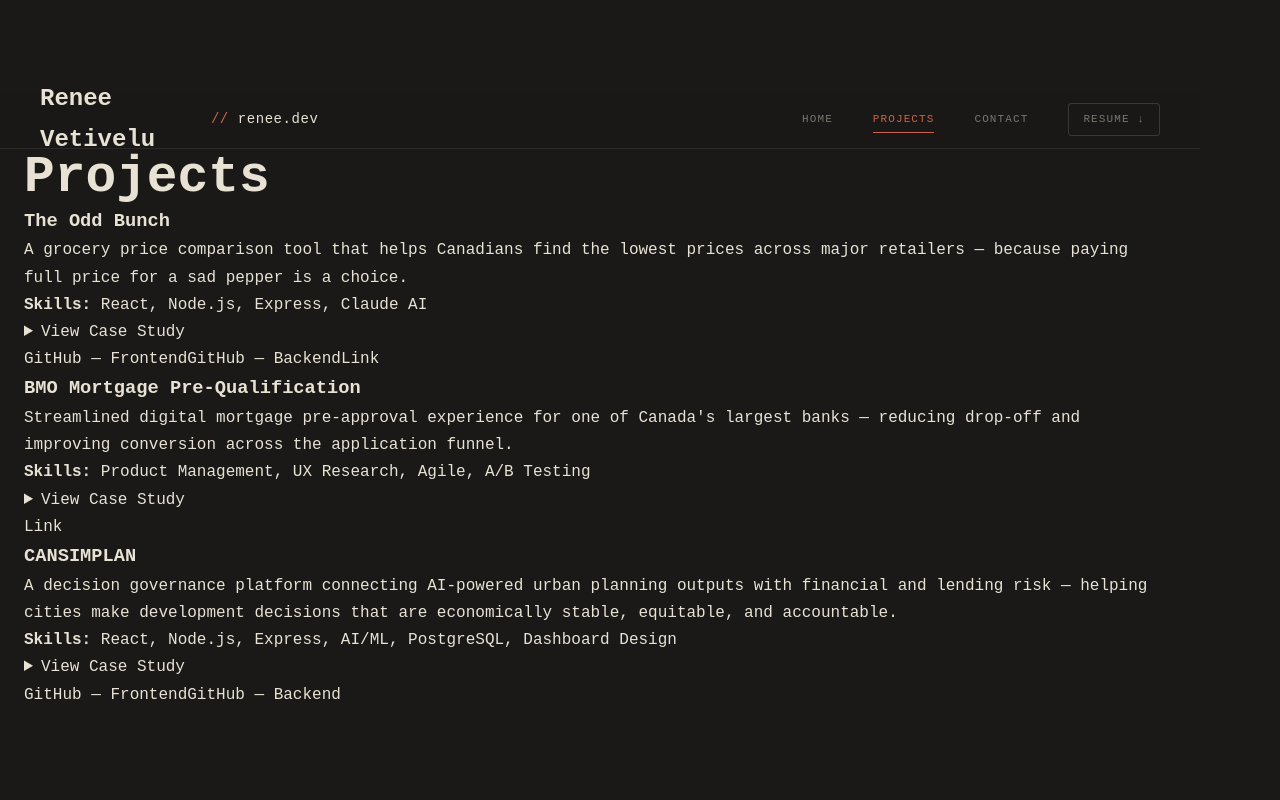
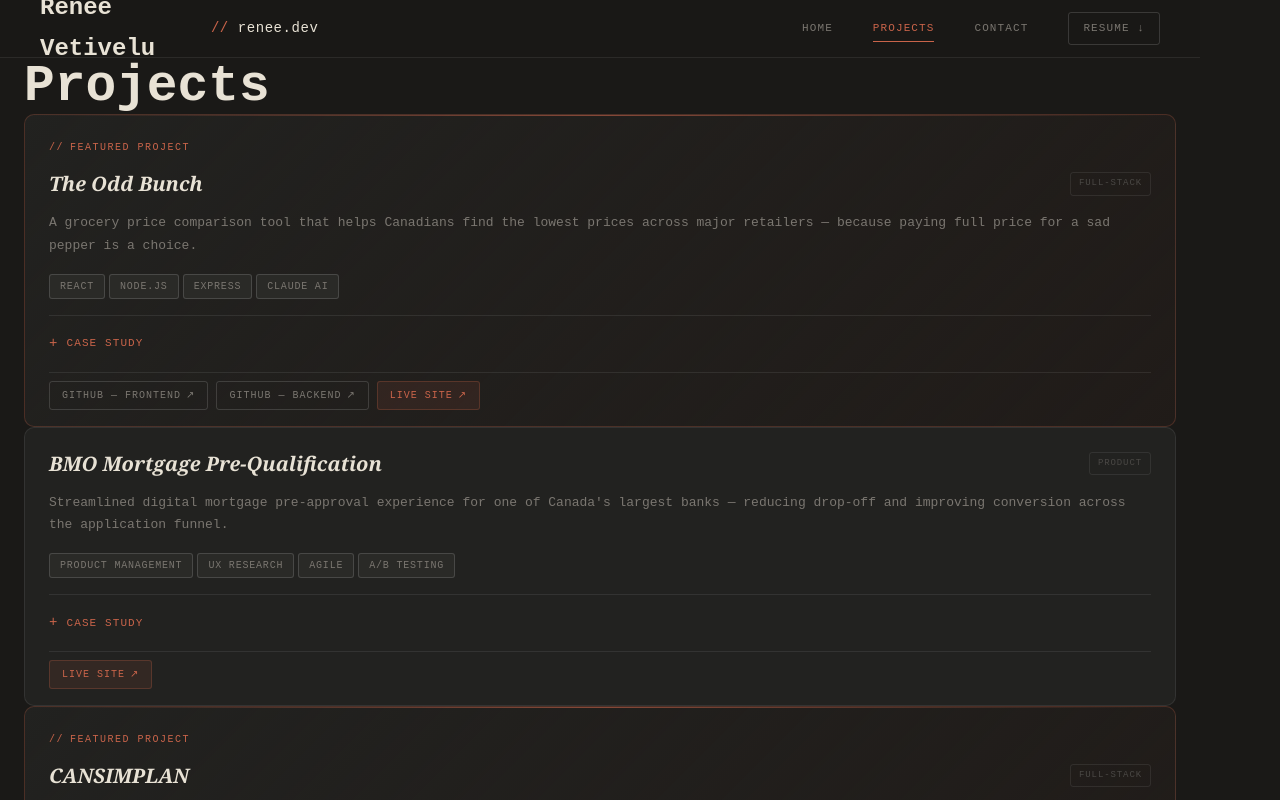
Before and after one commit to reneevettivelu08/portfolio_react, a React (Vite) app: page /projects in a window 1280 px wide. Shown: the top 800 px of the page. Built offline with nearby package versions, Linux system fonts and the light colour scheme.

Commit message:
updated project card and styling

```diff
--- a/src/components/ProjectCard.jsx
+++ b/src/components/ProjectCard.jsx
@@ -1,21 +1,72 @@
+import "./ProjectCard.scss";
+
 export default function ProjectCard({ project }) {
   return (
-    <div className="card">
-      <h3>{project.title}</h3>
-      <p>{project.description}</p>
-      <p><strong>Skills:</strong> {project.skills.join(", ")}</p>
-      <details>
-        <summary>View Case Study</summary>
-        <p>{project.caseStudy}</p>
+    <div className={`card ${project.featured ? "card--featured" : ""}`}>
+
+      {project.featured && (
+        <span className="card__badge">Featured project</span>
+      )}
+
+      <div className="card__header">
+        <h3 className="card__title">{project.title}</h3>
+        {project.type && (
+          <span className="card__type">{project.type}</span>
+        )}
+      </div>
+
+      <p className="card__description">{project.description}</p>
+
+      <div className="card__skills">
+        {project.skills.map((skill) => (
+          <span key={skill} className="skill-tag">
+            {skill}
+          </span>
+        ))}
+      </div>
+
+      <details className="card__case-study">
+        <summary>Case Study</summary>
+        <div className="card__case-study__body">
+          {project.caseStudy}
+        </div>
       </details>
-      <div className="card-links">
-        {project.github.length > 0 && project.github.map((repo) => (
-          <a key={repo.label} href={repo.url}>
-            GitHub — {repo.label}
+
+      <div className="card__links">
+        {project.github.length > 0 &&
+          project.github.map((repo) => (
+            <a
+              key={repo.label}
+              href={repo.url}
+              className="card__link"
+              target="_blank"
+              rel="noreferrer"
+            >
+              GitHub — {repo.label}
+            </a>
+          ))}
+        {project.link && (
+          <a
+            href={project.link}
+            className="card__link card__link--demo"
+            target="_blank"
+            rel="noreferrer"
+          >
+            Live Site
           </a>
-        ))}
-        {project.link && <a href={project.link}>Link</a>}
+        )}
+        {project.demo && (
+          <a
+            href={project.demo}
+            className="card__link card__link--demo"
+            target="_blank"
+            rel="noreferrer"
+          >
+            Demo
+          </a>
+        )}
       </div>
+
     </div>
   );
 }
--- a/src/components/ProjectCard.scss
+++ b/src/components/ProjectCard.scss
@@ -0,0 +1,206 @@
+@use '../styles/variables' as *;
+
+.card {
+  background: $bg-surface;
+  border: 0.5px solid $border;
+  border-radius: $radius-lg;
+  padding: $space-lg $space-lg $space-md;
+  display: flex;
+  flex-direction: column;
+  gap: $space-md;
+  transition: border-color $transition, transform $transition-slow;
+  position: relative;
+  overflow: hidden;
+
+  &::before {
+    content: '';
+    position: absolute;
+    top: 0;
+    left: 0;
+    right: 0;
+    height: 1px;
+    background: linear-gradient(90deg, transparent, $accent, transparent);
+    opacity: 0;
+    transition: opacity $transition-slow;
+  }
+
+  &:hover {
+    border-color: $border-mid;
+    transform: translateY(-3px);
+
+    &::before {
+      opacity: 1;
+    }
+  }
+
+  &--featured {
+    border-color: $accent-border;
+    background: linear-gradient(135deg, $bg-surface 0%, rgba(201, 100, 74, 0.04) 100%);
+
+    &::before {
+      opacity: 0.6;
+    }
+  }
+
+  &__badge {
+    display: inline-flex;
+    align-items: center;
+    gap: 6px;
+    font-family: $font-mono;
+    font-size: 0.625rem;
+    text-transform: uppercase;
+    letter-spacing: 0.15em;
+    color: $accent;
+
+    &::before {
+      content: '//';
+    }
+  }
+
+  &__header {
+    display: flex;
+    align-items: flex-start;
+    justify-content: space-between;
+    gap: $space-sm;
+  }
+
+  &__title {
+    font-family: $font-serif;
+    font-size: 1.25rem;
+    font-style: italic;
+    color: $text;
+    line-height: 1.2;
+  }
+
+  &__type {
+    font-family: $font-mono;
+    font-size: 0.5625rem;
+    text-transform: uppercase;
+    letter-spacing: 0.1em;
+    color: $text-faint;
+    border: 0.5px solid $border;
+    padding: 3px 8px;
+    border-radius: $radius-sm;
+    white-space: nowrap;
+    flex-shrink: 0;
+  }
+
+  &__description {
+    font-size: 0.8125rem;
+    color: $text-muted;
+    line-height: 1.75;
+  }
+
+  &__skills {
+    display: flex;
+    flex-wrap: wrap;
+    gap: $space-xs;
+  }
+
+  // Case Study accordion
+  &__case-study {
+    border-top: 0.5px solid $border;
+    padding-top: $space-md;
+
+    summary {
+      font-family: $font-mono;
+      font-size: 0.6875rem;
+      text-transform: uppercase;
+      letter-spacing: 0.1em;
+      color: $accent;
+      cursor: pointer;
+      list-style: none;
+      display: flex;
+      align-items: center;
+      gap: 8px;
+      user-select: none;
+      transition: color $transition;
+
+      &::-webkit-details-marker { display: none; }
+
+      &::before {
+        content: '+';
+        font-size: 0.875rem;
+        transition: transform $transition;
+      }
+
+      &:hover {
+        color: $accent-light;
+      }
+    }
+
+    &[open] summary::before {
+      transform: rotate(45deg);
+    }
+
+    &__body {
+      margin-top: $space-md;
+      font-size: 0.8125rem;
+      color: $text-muted;
+      line-height: 1.85;
+      white-space: pre-line;
+
+      // Style the structured sections inside caseStudy text
+      strong {
+        color: $text;
+        font-weight: normal;
+        display: block;
+        margin-top: $space-md;
+        font-family: $font-mono;
+        font-size: 0.625rem;
+        text-transform: uppercase;
+        letter-spacing: 0.12em;
+        color: $accent;
+
+        &:first-child {
+          margin-top: 0;
+        }
+      }
+    }
+  }
+
+  &__links {
+    display: flex;
+    flex-wrap: wrap;
+    gap: $space-sm;
+    margin-top: auto;
+    padding-top: $space-sm;
+    border-top: 0.5px solid $border;
+  }
+
+  &__link {
+    font-family: $font-mono;
+    font-size: 0.625rem;
+    text-transform: uppercase;
+    letter-spacing: 0.1em;
+    color: $text-muted;
+    padding: 5px 12px;
+    border: 0.5px solid $border-mid;
+    border-radius: $radius-sm;
+    transition: all $transition;
+    display: inline-flex;
+    align-items: center;
+    gap: 5px;
+
+    &::after {
+      content: '↗';
+      font-size: 0.625rem;
+    }
+
+    &:hover {
+      color: $accent;
+      border-color: $accent-border;
+      background: $accent-bg;
+    }
+
+    &--demo {
+      color: $accent;
+      border-color: $accent-border;
+      background: $accent-bg;
+
+      &:hover {
+        background: rgba(201, 100, 74, 0.18);
+      }
+    }
+  }
+}
```
